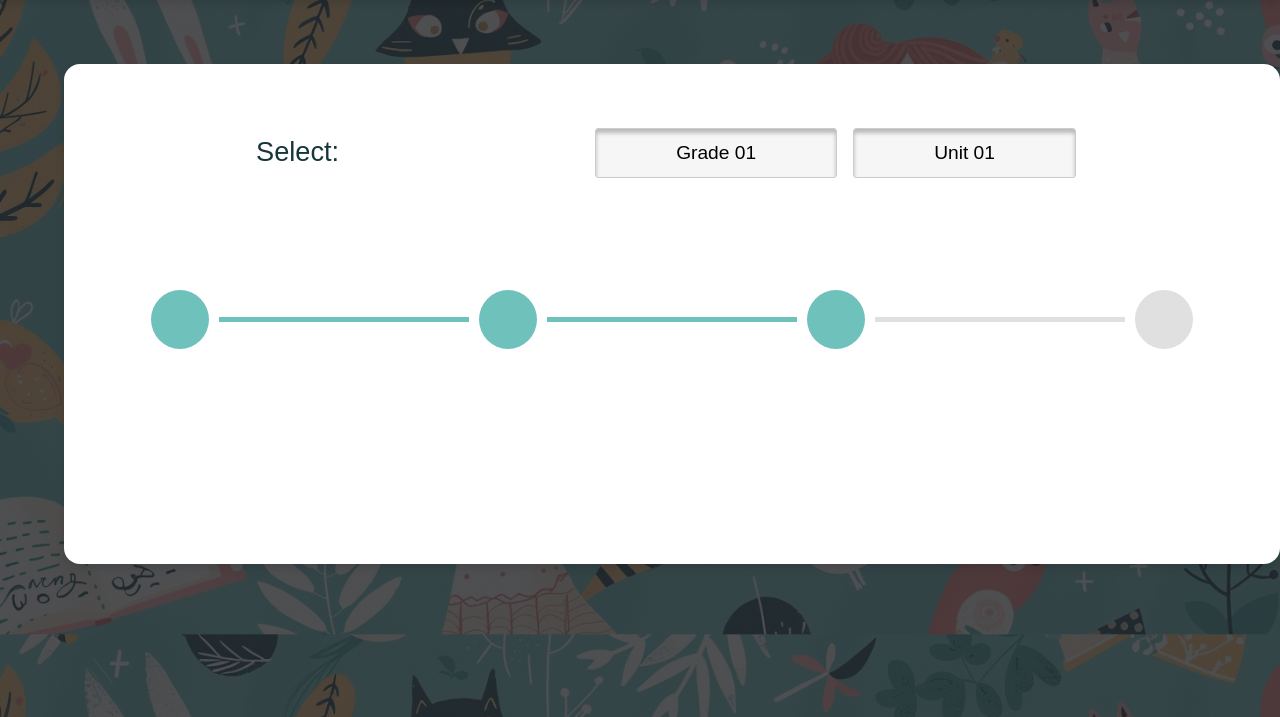
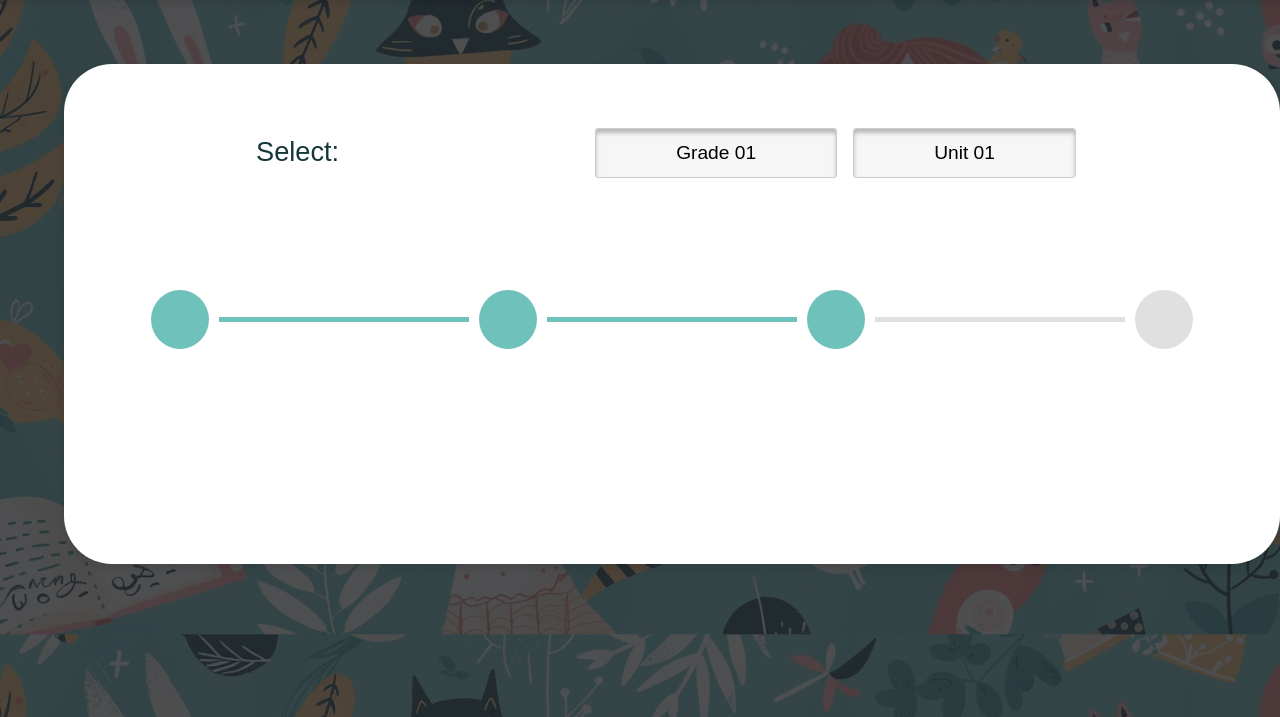
Before and after one commit to TinyGenius-OUSL-Project/TinyGeniusWebsite-OUSL, a PHP site: page /trackProgress.html in a window 1280 px wide. Shown: the part 83-800 px from the top of the page. Run offline with PHP 8.4, Linux system fonts and the light colour scheme; some web fonts are replaced.

Commit message:
Update trackProgress.css

```diff
--- a/TinyGenius - Frontend/trackProgress.css
+++ b/TinyGenius - Frontend/trackProgress.css
@@ -27,7 +27,7 @@ body::before {
     margin-top: 5%;
     margin-left: 5%;
     background-color: white;
-    border-radius: 1rem;
+    border-radius: 3rem;
     box-shadow: 0px 4px 8px rgba(0, 0, 0, 0.1);
     height: 500px;
 
```
